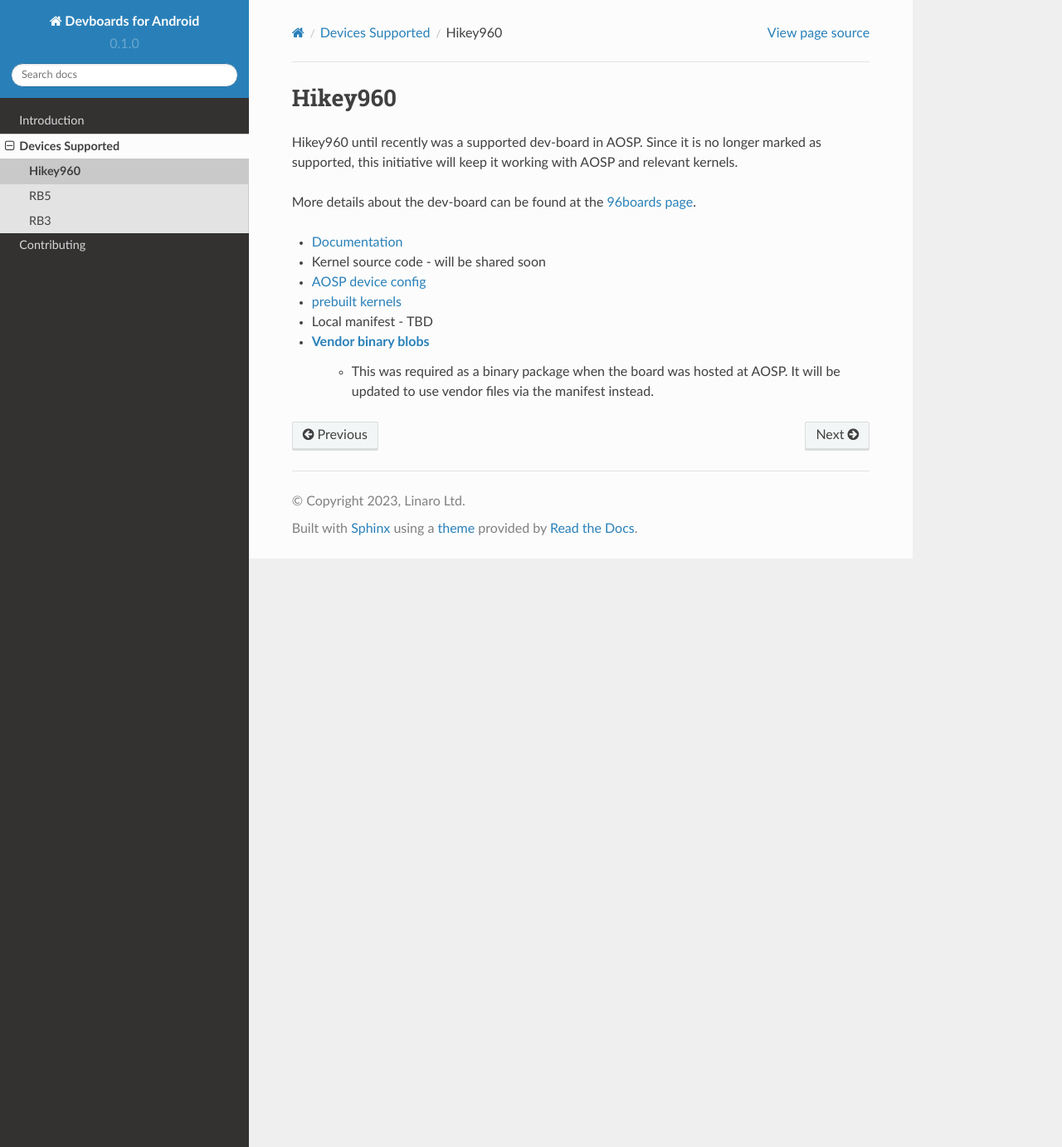
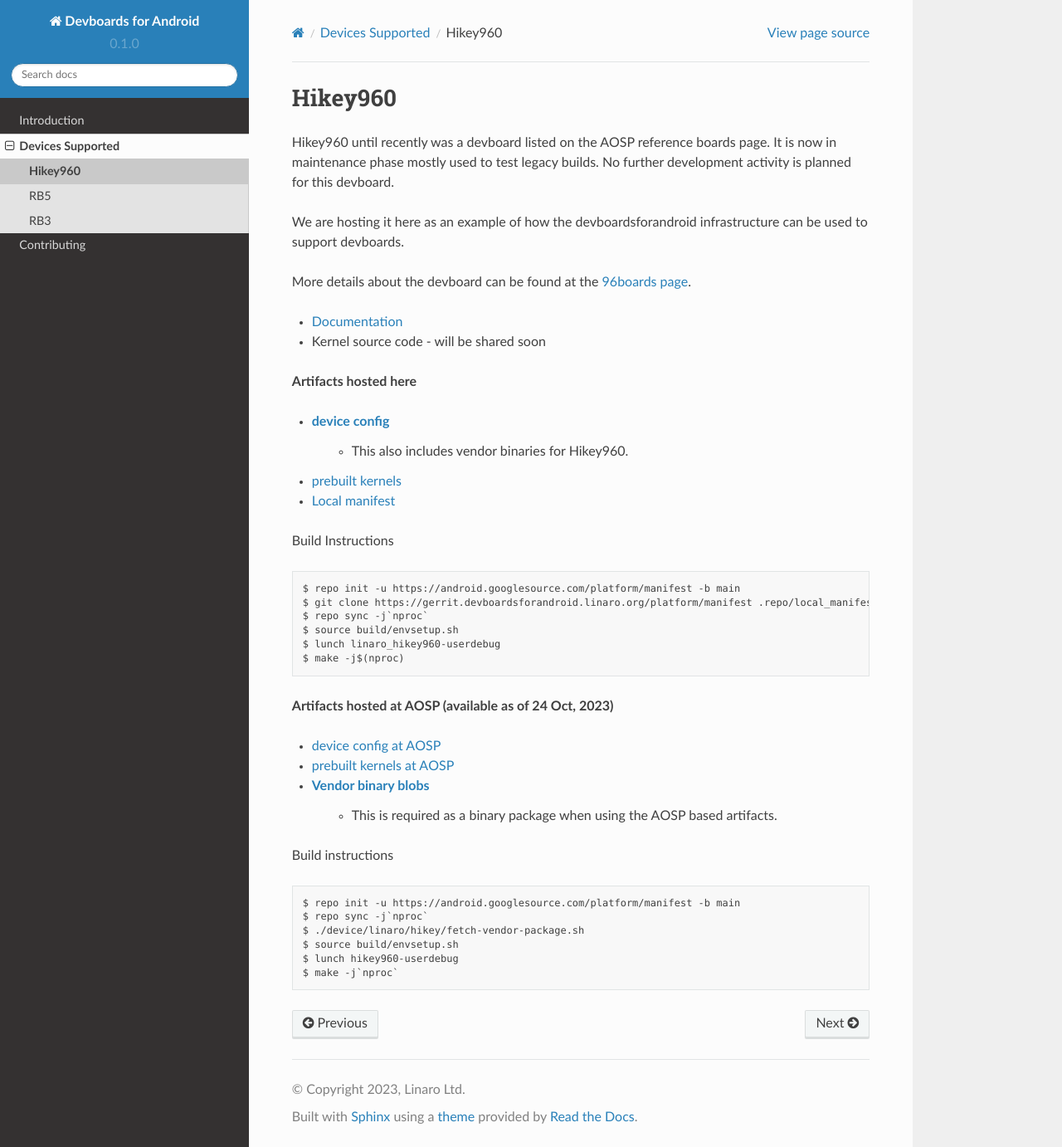
Before and after one commit to sumitsemwal/devboardsforandroid, a Sphinx documentation site: the page built from docs/devices/hikey960.rst, in a window 1280 px wide and 1382 px high. Shown: the whole window at 83% size. Built offline with Sphinx 7.4.7 and the Read the Docs theme 2.0.0, drawn with Linux system fonts in a browser that asks for light colours.

Commit message:
hikey.rst: update to add links for local artifacts
Change-Id: I4a2a522759c2f74a5af6d49853bb028391d38f42
Signed-off-by: Sumit Semwal <sumit.semwal@linaro.org>

```diff
--- a/docs/devices/hikey960.rst
+++ b/docs/devices/hikey960.rst
@@ -7,18 +7,51 @@
 Hikey960
 ========
 
-Hikey960 until recently was a supported dev-board in AOSP. Since it is no
-longer marked as supported, this initiative will keep it working with AOSP
-and relevant kernels.
+Hikey960 until recently was a devboard listed on the AOSP reference boards
+page. It is now in maintenance phase mostly used to test legacy builds. No
+further development activity is planned for this devboard.
 
-More details about the dev-board can be found at the `96boards page
+We are hosting it here as an example of how the devboardsforandroid
+infrastructure can be used to support devboards.
+
+More details about the devboard can be found at the `96boards page
 <https://www.96boards.org/product/hikey960/>`_.
 
 - `Documentation <https://www.96boards.org/documentation/consumer/hikey/hikey960/hardware-docs/hardware-user-manual.md.html>`_
 - Kernel source code - will be shared soon
-- `AOSP device config  <https://android.googlesource.com/device/linaro/hikey/>`_
-- `prebuilt kernels <https://android.googlesource.com/device/linaro/hikey-kernel/>`_
-- Local manifest - TBD
+
+**Artifacts hosted here**
+
+- `device config <https://source.devboardsforandroid.linaro.org/device/linaro/hikey960/>`_
+    - This also includes vendor binaries for Hikey960.
+- `prebuilt kernels <https://source.devboardsforandroid.linaro.org/device/linaro/hikey960-kernel/>`_
+- `Local manifest <https://source.devboardsforandroid.linaro.org/platform/manifest/>`_
+
+Build Instructions
+
+::
+
+$ repo init -u https://android.googlesource.com/platform/manifest -b main
+$ git clone https://gerrit.devboardsforandroid.linaro.org/platform/manifest .repo/local_manifests/
+$ repo sync -j`nproc`
+$ source build/envsetup.sh
+$ lunch linaro_hikey960-userdebug
+$ make -j$(nproc)
+
+**Artifacts hosted at AOSP (available as of 24 Oct, 2023)**
+
+- `device config at AOSP <https://android.googlesource.com/device/linaro/hikey/>`_
+- `prebuilt kernels at AOSP <https://android.googlesource.com/device/linaro/hikey-kernel/>`_
 - `Vendor binary blobs <http://releases.devboardsforandroid.linaro.org/vendor-packages>`_
-    - This was required as a binary package when the board was hosted at AOSP.
-      It will be updated to use vendor files via the manifest instead.
+    - This is required as a binary package when using the AOSP based artifacts.
+
+Build instructions
+
+::
+
+$ repo init -u https://android.googlesource.com/platform/manifest -b main
+$ repo sync -j`nproc`
+$ ./device/linaro/hikey/fetch-vendor-package.sh
+$ source build/envsetup.sh
+$ lunch hikey960-userdebug
+$ make -j`nproc`
```
